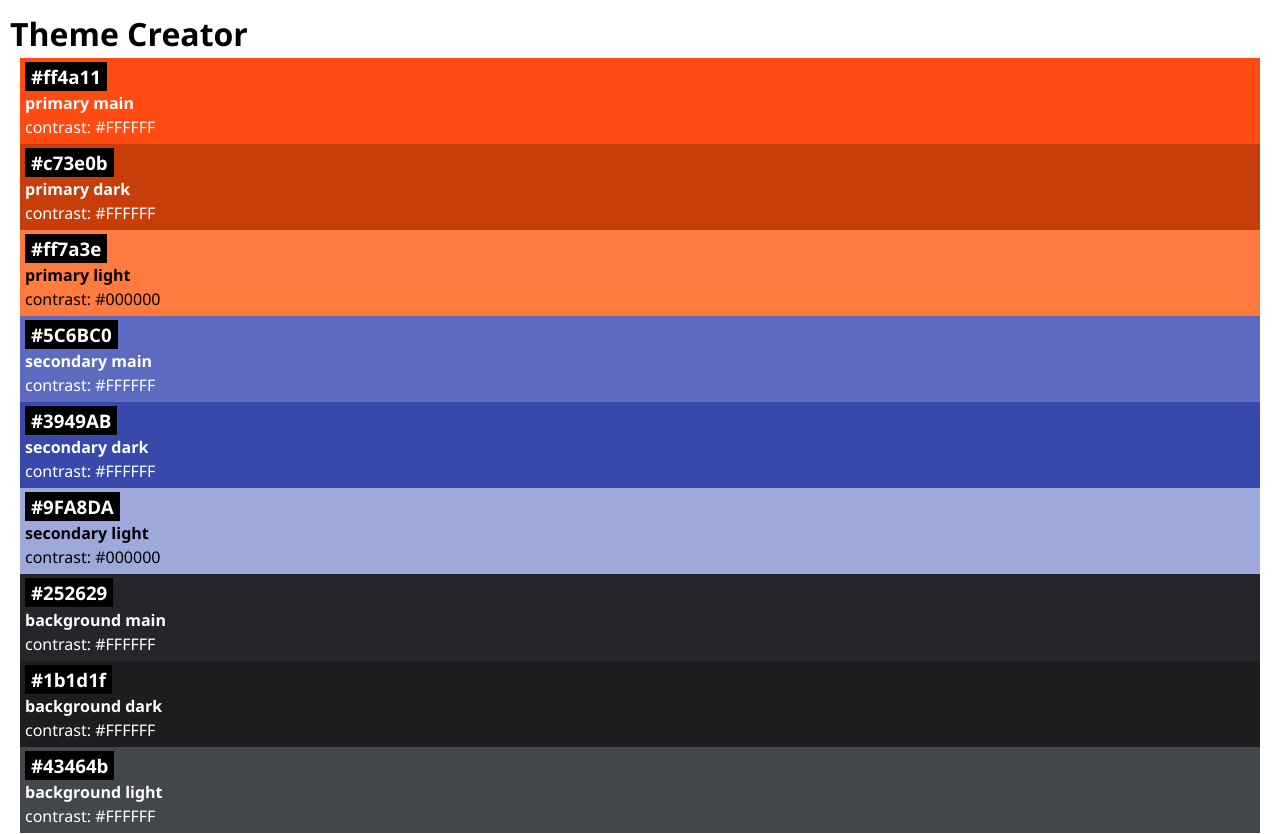
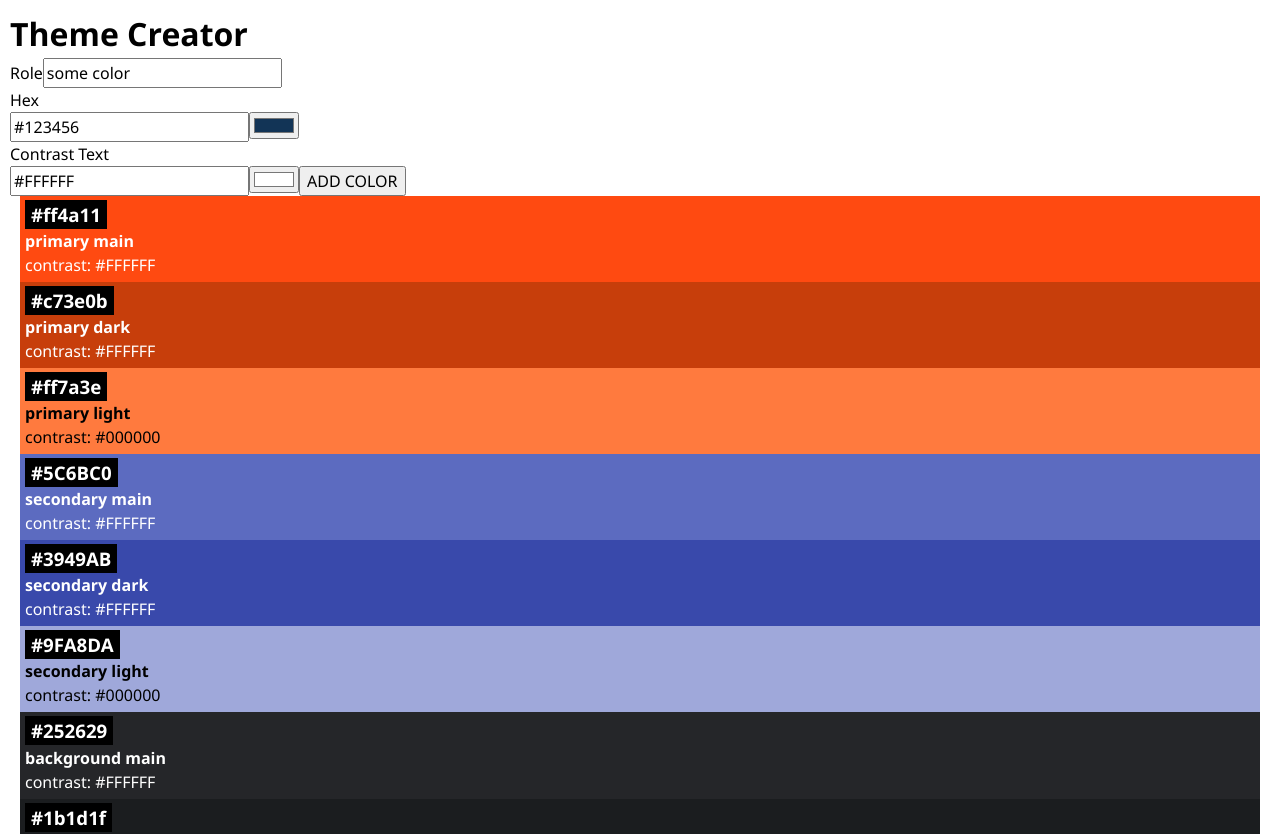
Before and after one commit to carmen136/recap4_project, a React (Vite) app: page / in a window 1280 px wide. Shown: the top 834 px of the page. Built offline with nearby package versions, Linux system fonts and the light colour scheme.

Commit message:
updating issue2

```diff
--- a/package.json
+++ b/package.json
@@ -14,7 +14,8 @@
     "@octokit/rest": "^20.1.0",
     "dotenv": "^16.4.5",
     "react": "^18.2.0",
-    "react-dom": "^18.2.0"
+    "react-dom": "^18.2.0",
+    "uid": "^2.0.2"
   },
   "devDependencies": {
     "@types/react": "^18.2.66",
--- a/src/App.jsx
+++ b/src/App.jsx
@@ -1,13 +1,25 @@
 import { initialColors } from "./lib/colors";
 import Color from "./Components/Color/Color";
+import ColorForm from "./Components/Form/Form";
 import "./App.css";
+import { useState } from "react";
+import { uid } from "uid";
+
 
 function App() {
+  const [colors, setColors] = useState(initialColors);
+
+  function handleAddColors(newColor) {
+    setColors([{id: uid(), ...newColor}, ...colors])
+
+  }
+
   return (
     <>
       <h1>Theme Creator</h1>
+      <ColorForm onAddColor={handleAddColors} />
 
-      {initialColors.map((color) => {
+      {colors.map((color) => {
         return <Color key={color.id} color={color} />;
       })}
     </>
--- /dev/null
+++ b/src/Components/ColorInput/ColorInput.jsx
@@ -0,0 +1,33 @@
+import { useState } from "react";
+
+
+export default function ColorInput({ id, defaultValue }) {
+    const [color, setColor] = useState(defaultValue);
+
+    const handleInputChange = (event) => {
+    setColor(event.target.value)
+    }
+
+    // const  handleTextChange = (event) => {
+    // const newColor = event.target.value;
+
+    // if(/^#[0-9A-F]{6}$/i.test(newColor)) {
+    //     setColor(newColor);
+    //     }
+    // }
+
+    return (
+        <>
+        <input type="text" id={id} value={color} name={id}  onChange={handleInputChange}></input>
+
+        <input type="color" value={color} onChange={handleInputChange}></input>
+        </>
+    )
+}
+
+
+// Controlled Inputs:
+
+// = Eingabefelder in React, bei denen der Wert des Eingabefelds durch den Zustand (State) der Komponente gesteuert wird
+// -> der Wert des Eingabefelds ist immer mit dem Zustand der Komponente synchronisiert
+// -> Wenn sich der Zustand ändert, wird auch der Wert des Eingabefelds aktualisiert, und umgekehrt
--- /dev/null
+++ b/src/Components/Form/Form.jsx
@@ -0,0 +1,51 @@
+import ColorInput from "../ColorInput/ColorInput";
+
+export default function ColorForm({ onAddColor, initialData = { role: "some color", hex: "#123456", contrastText: "#FFFFFF"} }) {
+    function handleSubmit(event) {
+        event.preventDefault();
+        const formData = new FormData(event.target);        // ist eine Standardschreibweise dafür, dass aus den Eingaben des Formulars ein Objekt (hier: formData) erstellt wird
+        const data = Object.fromEntries(formData);          // ist eine Standardschreibweise dafür, dass "formData" in ein JS Objekt umgewandelt wird
+        onAddColor(data);
+        console.log(data);
+        event.target.reset();
+    }
+
+
+return (
+    <form onSubmit={handleSubmit}>
+        <label htmlFor="role">Role</label>
+        {/* <select id="input_role" required>
+            <option value="Font color" name="role">Font color</option>
+            <option value="Background color" name="role">Background color</option>
+            <option value="Highlight color" name="role">Highlight color</option>
+            <option value="random" name="role">random</option>
+        </select> */}
+        <input type="text" id="role" name="role" defaultValue={initialData.role}></input>
+      <br />
+      <label htmlFor="hex">
+        Hex
+        <br />
+        <ColorInput id="hex" defaultValue={initialData.hex} />
+      </label>
+      <br />
+      <label htmlFor="contrastText">
+        Contrast Text
+        <br />
+        <ColorInput id="contrastText" defaultValue={initialData.contrastText} />
+      </label>
+        <button type="submit">ADD COLOR</button>
+    </form>
+)
+
+}
+
+
+
+// inputs:
+// Role -> sollte ein Dropdown input sein -> select
+// Hex ->  text input & color input
+// Contrast Text -> text input & color input, sollte aber automatisch den Kontrast zu der Hex color anzeigen
+// ADD COLOR -> submit button
+
+// bei submit:
+// alle Inputs der Form sollen ein neues Objekt im Initialcolors Array erzeugen
```
Also changed, not shown: 2 other files (tests, documents, lock files or other folders).
